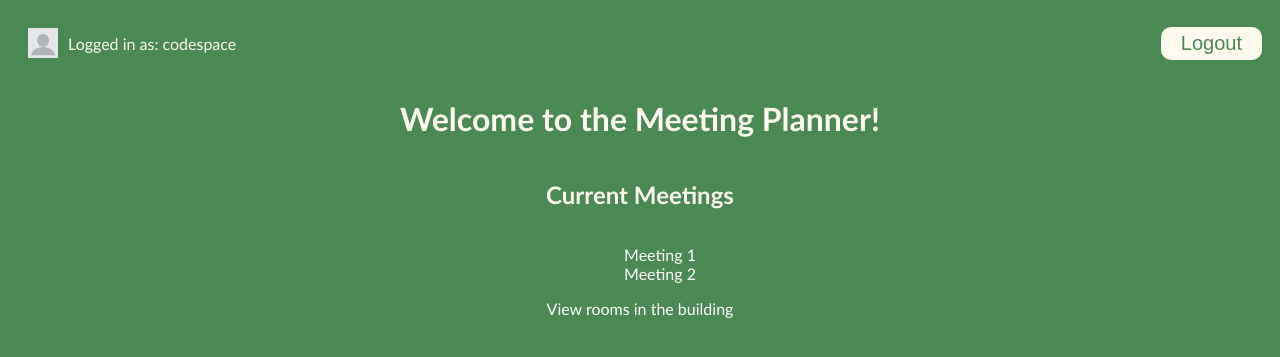
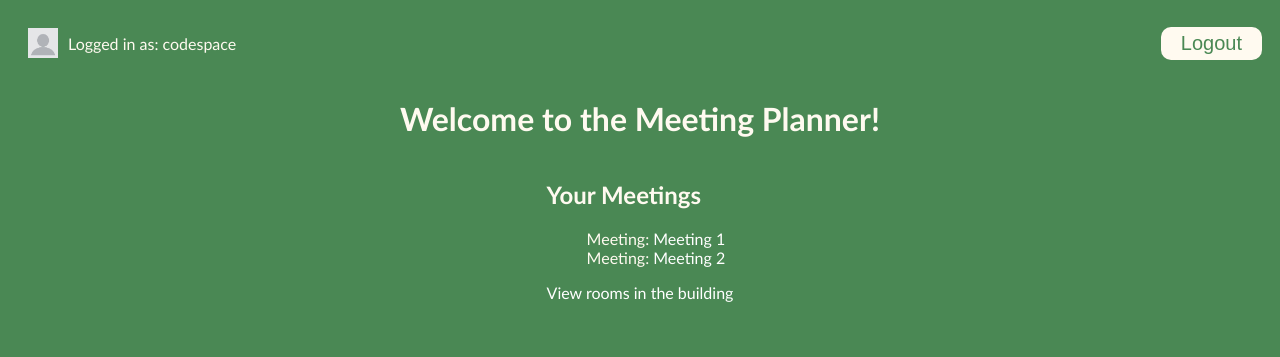
Before and after one commit to Erikabuckley/django-skills, a Django app: page / in a window 1280 px wide. Shown: the top 357 px of the page. Run offline with Django 5.2, Linux system fonts and the light colour scheme; a user stored in the database is signed in; data comes from the database, SQL or seed files in the repository; both versions use the stored data as it was after the commit.

Commit message:
added users

```diff
--- a/meeting_planner/templates/registration/login.html
+++ b/meeting_planner/templates/registration/login.html
@@ -11,7 +11,7 @@
         {{form}}
     </table>
     {% csrf_token %}
-    <input type="submit" value="Login">
+    <button type="submit" value="Login" >Login</button>
 </form>
 
 
--- a/meeting_planner/templates/website/welcome.html
+++ b/meeting_planner/templates/website/welcome.html
@@ -4,16 +4,18 @@
 <h1>Welcome to the Meeting Planner!</h1>
 
  {% if user.is_authenticated %}
-    <h2>Current Meetings</h2>
+    <div class="meetings">
+        <h2>Your Meetings</h2>
         <ul>
             {% for meeting in meetings %}
             <li>
-            <a href="{% url 'detail' meeting.id %}">
+                Meeting: <a href="{% url 'detail' meeting.id %}">
                     {{meeting.title}}
                 </a>
             </li>
             {% endfor %}
         </ul>
+    <div>
     <div class="rooms">
         <a href="{%url 'rooms'%}">View rooms in the building</a>
     </div>
```
Also changed, not shown: meeting_planner/db.sqlite3. Lines whose indentation alone changed are shown as unchanged.
